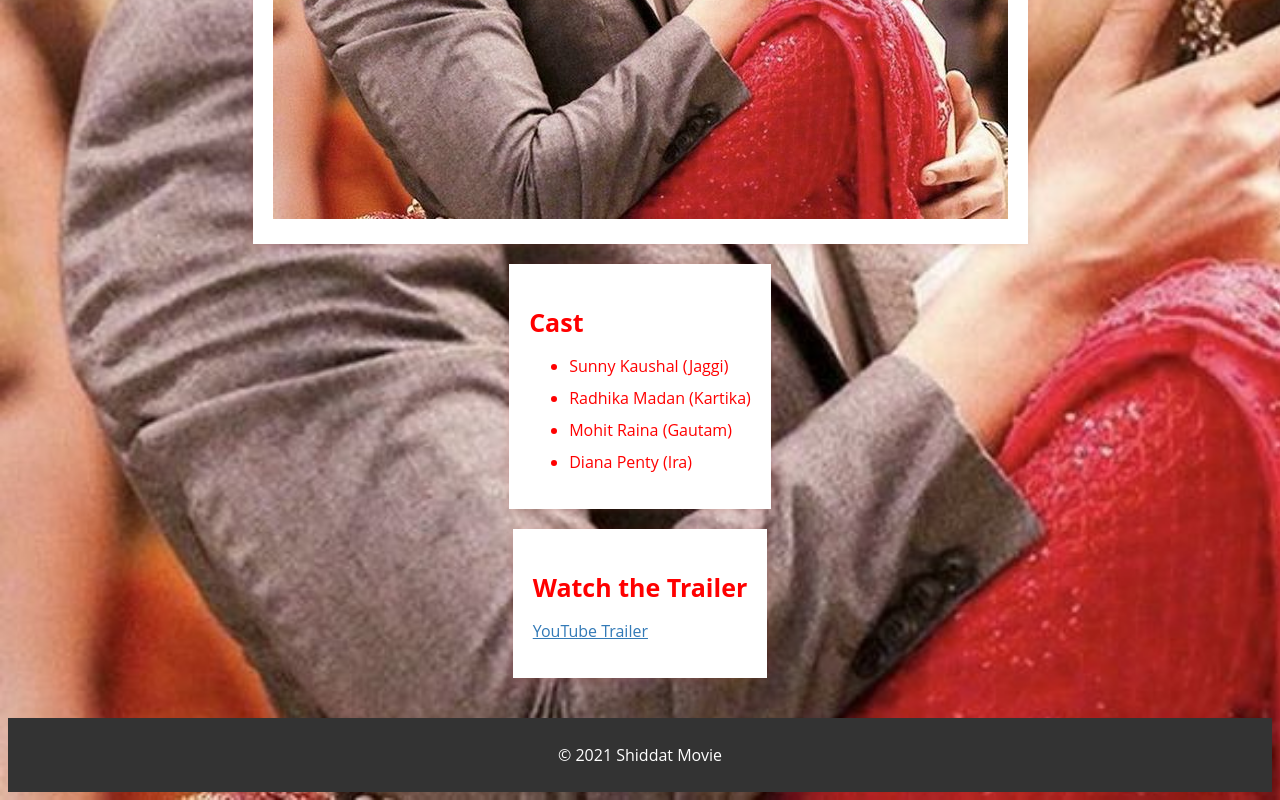
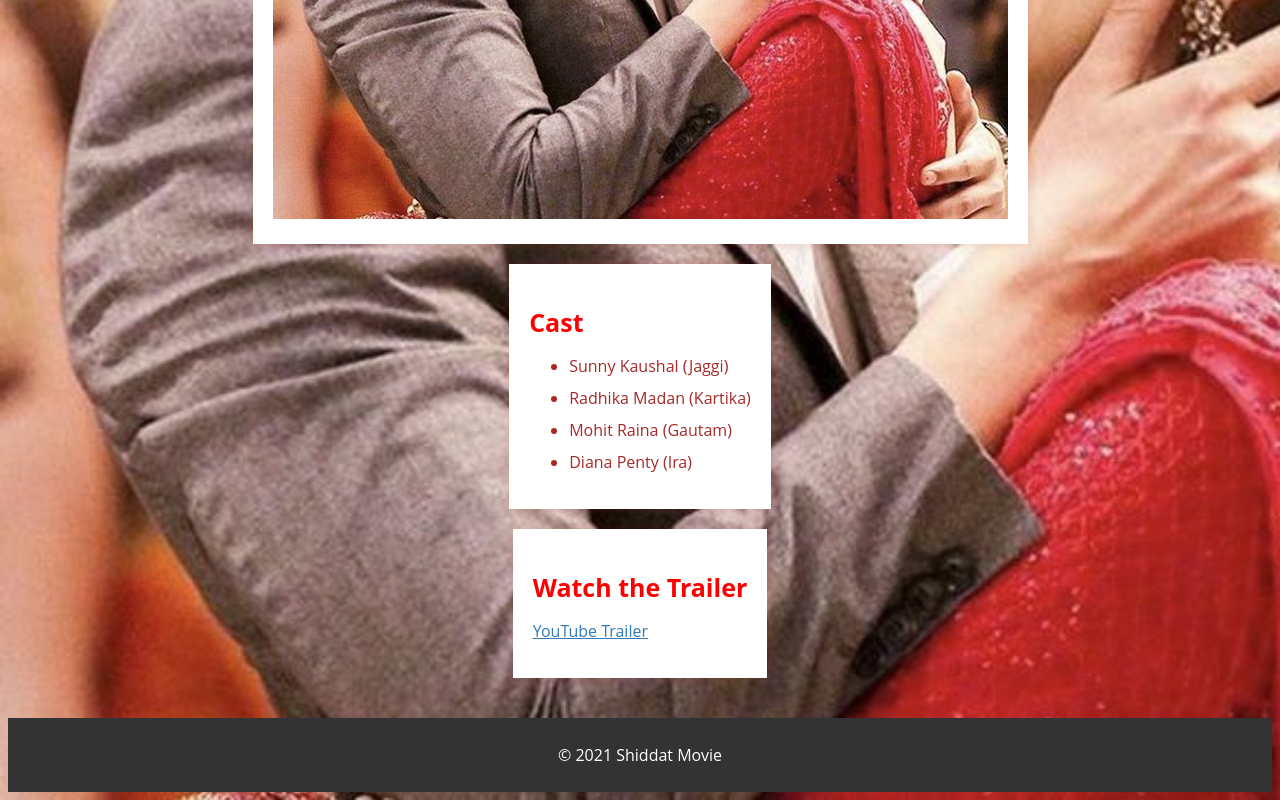
Before and after one commit to Ankush647712/123, a plain HTML site: page index.html in a window 1280 px wide. Shown: the part 864-1664 px from the top of the page. Drawn offline with Linux system fonts and the light colour scheme.

Commit message:
style.css

```diff
--- a/style.css
+++ b/style.css
@@ -54,6 +54,6 @@ footer {
     text-align: center;
     clear: both;
 }
-#a1{
+#a1,#a2{
     color: brown;
 }
```
